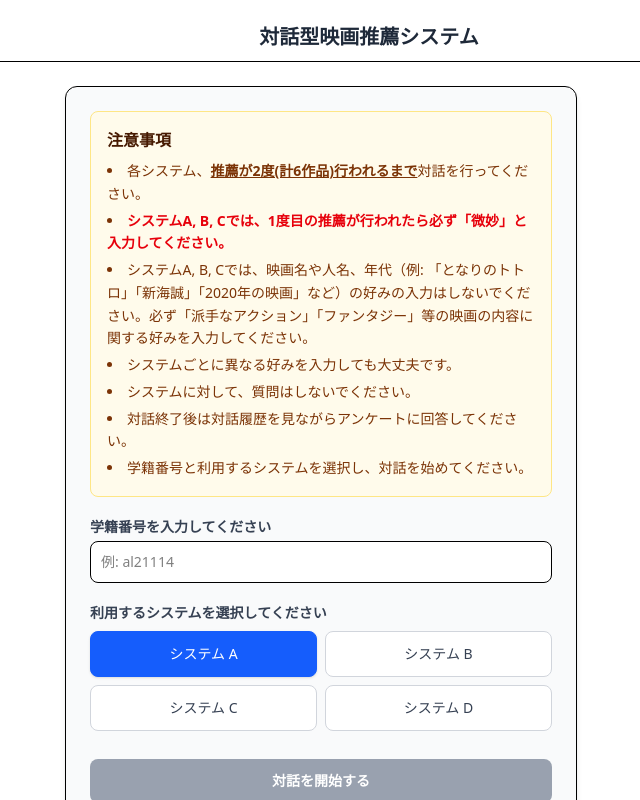
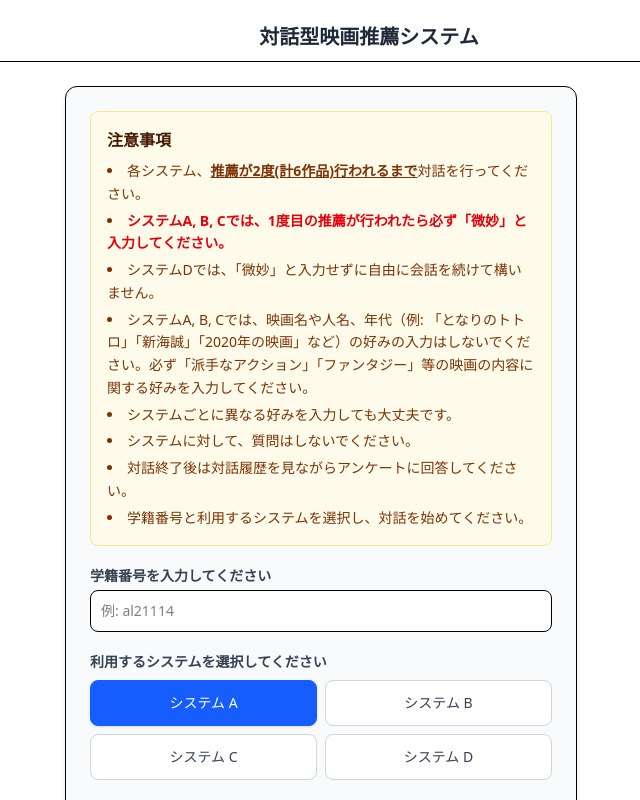
Before and after one commit to tubaki0210/dialogue_based_movie_recommend, a Next.js app in the folder frontend/movie_recommend/: page / in a window 1280 px wide. Shown: the whole page, without its empty margins (319-959 px from the left). Built offline with nearby package versions, Linux system fonts and the light colour scheme.

Commit message:
fix:UI変更

```diff
--- a/frontend/movie_recommend/app/components/LoginView.tsx
+++ b/frontend/movie_recommend/app/components/LoginView.tsx
@@ -59,6 +59,7 @@ export default function LoginView({ onSessionStarted }: LoginViewProps) {
       <ul className="list-disc list-inside space-y-1 leading-relaxed text-xs sm:text-sm">
         <li>各システム、<span className="font-semibold underline">推薦が2度(計6作品)行われるまで</span>対話を行ってください。</li>
         <li><span className="font-semibold text-red-600">システムA, B, Cでは、1度目の推薦が行われたら必ず「微妙」と入力してください。</span></li>
+        <li>システムDでは、「微妙」と入力せずに自由に会話を続けて構いません。</li>
         <li>システムA, B, Cでは、映画名や人名、年代（例: 「となりのトトロ」「新海誠」「2020年の映画」など）の好みの入力はしないでください。必ず「派手なアクション」「ファンタジー」等の映画の内容に関する好みを入力してください。</li>
         <li>システムごとに異なる好みを入力しても大丈夫です。</li>
         <li>システムに対して、質問はしないでください。</li>
```
